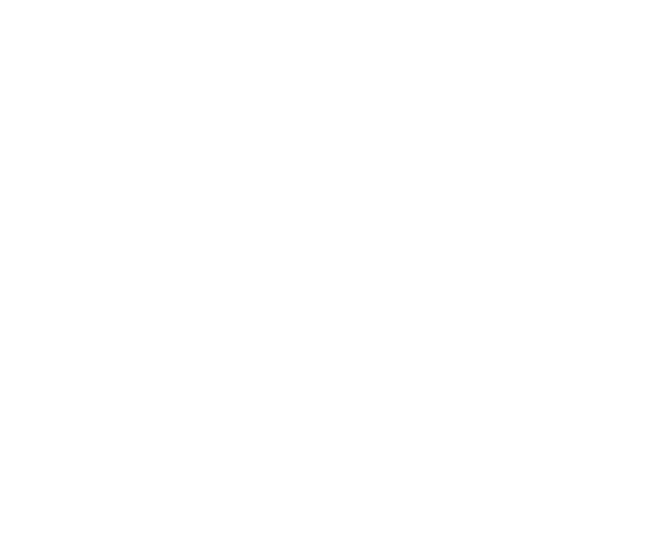
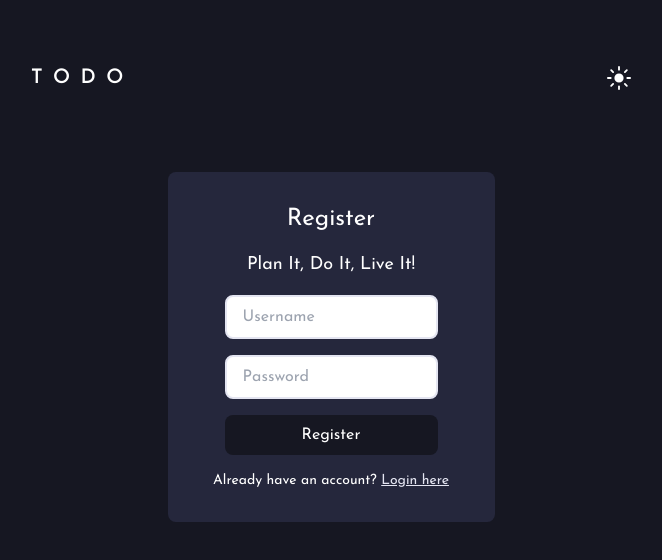
Before and after one commit to vitohartanto/todo-app-FE, a React (Vite) app: page /register in a window 1280 px wide. Shown: the top 560 px of the page, without its empty margins (309-971 px from the left). Built offline with nearby package versions, Linux system fonts and the light colour scheme.

Commit message:
register and login page

```diff
--- a/src/App.jsx
+++ b/src/App.jsx
@@ -14,7 +14,7 @@ function App() {
   const [description, setDescription] = useState('');
   const [editMode, setEditMode] = useState(null); // Menyimpan ID todo yang sedang diedit
   const [isDarkMode, setIsDarkMode] = useState(true); // State untuk mode
-  const [isAuthenticated, setIsAuthenticated] = useState(false);
+  const [isAuthenticated, setIsAuthenticated] = useState(true);
 
   // Fungsi untuk toggle mode
   const toggleDarkMode = () => {
@@ -38,14 +38,32 @@ function App() {
       <Router>
         <div>
           <Routes>
-            <Route path="/register" element={<Register />} />
-            <Route path="/login" element={<Login onLogin={handleLogin} />} />
             <Route
-              path="/todos"
+              path="/register"
+              element={
+                <Register
+                  isDarkMode={isDarkMode}
+                  toggleDarkMode={toggleDarkMode}
+                />
+              }
+            />
+            <Route
+              path="/login"
+              element={
+                <Login
+                  isDarkMode={isDarkMode}
+                  onLogin={handleLogin}
+                  toggleDarkMode={toggleDarkMode}
+                />
+              }
+            />
+            <Route
+              path="/"
               element={
                 isAuthenticated ? (
                   <TodoApp
                     isDarkMode={isDarkMode}
+                    isAuthenticated={isAuthenticated}
                     toggleDarkMode={toggleDarkMode}
                     description={description}
                     setDescription={setDescription}
@@ -58,7 +76,7 @@ function App() {
                 )
               }
             />
-            <Route path="*" element={<Navigate to="/login" />} />
+            {/* <Route path="*" element={<Navigate to="/login" />} /> */}
           </Routes>
         </div>
       </Router>
--- a/src/components/TopComponent.jsx
+++ b/src/components/TopComponent.jsx
@@ -3,24 +3,63 @@ import BackgroundImageDark from '../images/bg-mobile-dark.jpg';
 import BackgroundImageLight from '../images/bg-mobile-light.jpg';
 import Sun from '../images/icon-sun.svg';
 import Moon from '../images/icon-moon.svg';
-const TopComponent = ({ isDarkMode, toggleDarkMode }) => {
+import { FaMoon } from 'react-icons/fa';
+import { FaSignOutAlt } from 'react-icons/fa';
+
+const TopComponent = ({
+  isDarkMode,
+  toggleDarkMode,
+  onLogout,
+  isAuthenticated,
+}) => {
   return (
     <div className="flex justify-center">
+      {isAuthenticated && (
         <img
           src={isDarkMode ? BackgroundImageDark : BackgroundImageLight}
           alt="Background Mobile"
           className="w-full absolute inset-0 z-[-1]"
         />
-      <div className="flex justify-between px-0 py-8 w-[327px] sm:w-96 sm:pt-12 lg:w-[600px] lg:pt-16">
-        <h1 className="text-xl font-semibold tracking-widest text-white">
+      )}
+      <div className="flex justify-between items-center px-0 py-8 w-[327px] sm:w-96 sm:pt-12 lg:w-[600px] lg:pt-16">
+        <h1
+          className={`${
+            isAuthenticated
+              ? 'text-white'
+              : isDarkMode
+              ? 'text-white'
+              : 'text-[#484b6a]'
+          } text-xl font-semibold tracking-widest`}
+        >
           T O D O
         </h1>
+        {isDarkMode ? (
           <img
-          src={isDarkMode ? Sun : Moon}
-          alt="Sun or Moon Icon"
+            src={Sun}
+            alt="Sun Icon"
             className="w-6 h-6"
-          onClick={toggleDarkMode}
+            onClick={() => {
+              toggleDarkMode();
+            }}
           />
+        ) : (
+          <FaMoon
+            style={{ color: '#484b6a', fontSize: '20px' }}
+            onClick={() => {
+              toggleDarkMode();
+            }}
+          />
+        )}
+
+        {isAuthenticated && (
+          <button
+            className="flex items-center p-2 border-2 border-white rounded-lg gap-x-4"
+            onClick={onLogout}
+          >
+            <p className="text-lg text-white">Vito</p>
+            <FaSignOutAlt style={{ color: '#ffffff' }} />
+          </button>
+        )}
       </div>
     </div>
   );
--- a/src/pages/Login.jsx
+++ b/src/pages/Login.jsx
@@ -1,7 +1,76 @@
 import React from 'react';
+import TopComponent from '../components/TopComponent';
+import { Link } from 'react-router-dom';
 
-const Login = () => {
-  return <div></div>;
+const Login = ({ isDarkMode, toggleDarkMode }) => {
+  //   const [username, setUsername] = useState('');
+  //   const [password, setPassword] = useState('');
+  //   const [message, setMessage] = useState('');
+  return (
+    <div className="flex flex-col items-center ">
+      <TopComponent isDarkMode={isDarkMode} toggleDarkMode={toggleDarkMode} />
+      <div
+        className={`absolute inset-0 z-[-1] h-full w-full ${
+          isDarkMode ? 'bg-[#161722]' : 'bg-[#e4e5f1]'
+        }`}
+      />
+      <form
+        className={`mt-12  h-[350px] ${
+          isDarkMode ? 'bg-[#25273c]' : 'bg-[#fafafa]'
+        } w-[327px] flex flex-col rounded-lg items-center justify-center`}
+      >
+        <h1
+          className={`text-2xl ${
+            isDarkMode ? 'text-white' : 'text-black'
+          } mb-4`}
+        >
+          Login
+        </h1>
+        <p
+          className={` text-lg ${
+            isDarkMode ? 'text-white' : 'text-black'
+          } mb-4`}
+        >
+          Plan It, Do It, Live It!
+        </p>
+        <div className="flex flex-col gap-y-4">
+          <input
+            type="text"
+            className="px-4 py-2 rounded-lg border-[#e4e5f1] border-2"
+            placeholder="Username"
+          />
+          <input
+            type="text"
+            className="px-4 py-2 rounded-lg border-[#e4e5f1] border-2"
+            placeholder="Password"
+          />
+          <button
+            type="submit"
+            className={`rounded-lg px-4 py-2 ${
+              isDarkMode
+                ? 'bg-[#161722] text-white'
+                : 'bg-[#e4e5f1] text-[#161722]'
+            }`}
+          >
+            Login
+          </button>
+        </div>
+        <p
+          className={`mt-4 text-sm ${isDarkMode ? 'text-white' : 'text-black'}`}
+        >
+          Don&apos;t have an account yet?{' '}
+          <Link
+            to="/register"
+            className={`underline ${
+              isDarkMode ? 'text-[#e4e5f1]' : 'text-[#161722]'
+            }`}
+          >
+            Register here
+          </Link>
+        </p>
+      </form>
+    </div>
+  );
 };
 
 export default Login;
--- a/src/pages/Register.jsx
+++ b/src/pages/Register.jsx
@@ -1,7 +1,73 @@
 import React from 'react';
+import TopComponent from '../components/TopComponent';
+import { Link } from 'react-router-dom';
 
-const Register = () => {
-  return <div></div>;
+const Register = ({ isDarkMode, toggleDarkMode }) => {
+  return (
+    <div className="flex flex-col items-center ">
+      <TopComponent isDarkMode={isDarkMode} toggleDarkMode={toggleDarkMode} />
+      <div
+        className={`absolute inset-0 z-[-1] h-full w-full ${
+          isDarkMode ? 'bg-[#161722]' : 'bg-[#e4e5f1]'
+        }`}
+      />
+      <form
+        className={`mt-12  h-[350px] ${
+          isDarkMode ? 'bg-[#25273c]' : 'bg-[#fafafa]'
+        } w-[327px] flex flex-col rounded-lg items-center justify-center`}
+      >
+        <h1
+          className={`text-2xl ${
+            isDarkMode ? 'text-white' : 'text-black'
+          } mb-4`}
+        >
+          Register
+        </h1>
+        <p
+          className={` text-lg ${
+            isDarkMode ? 'text-white' : 'text-black'
+          } mb-4`}
+        >
+          Plan It, Do It, Live It!
+        </p>
+        <div className="flex flex-col gap-y-4">
+          <input
+            type="text"
+            className="px-4 py-2 rounded-lg border-[#e4e5f1] border-2"
+            placeholder="Username"
+          />
+          <input
+            type="text"
+            className="px-4 py-2 rounded-lg border-[#e4e5f1] border-2"
+            placeholder="Password"
+          />
+          <button
+            type="submit"
+            className={`rounded-lg px-4 py-2 ${
+              isDarkMode
+                ? 'bg-[#161722] text-white'
+                : 'bg-[#e4e5f1] text-[#161722]'
+            }`}
+          >
+            Register
+          </button>
+        </div>
+        <p
+          className={`mt-4 text-sm ${isDarkMode ? 'text-white' : 'text-black'}`}
+        >
+          Already have an account?{' '}
+          <Link
+            to="/login"
+            className={`underline ${
+              isDarkMode ? 'text-[#e4e5f1]' : 'text-[#161722]'
+            }`}
+          >
+            Login here
+          </Link>
+        </p>
+      </form>
+    </div>
+  );
 };
 
 export default Register;
--- a/src/pages/TodoApp.jsx
+++ b/src/pages/TodoApp.jsx
@@ -10,6 +10,8 @@ const TodoApp = ({
   setDescription,
   editMode,
   setEditMode,
+  onLogout,
+  isAuthenticated,
 }) => {
   return (
     <>
@@ -19,7 +21,12 @@ const TodoApp = ({
           isDarkMode ? 'bg-[#161722]' : 'bg-[#e4e5f1]'
         }`}
       ></div>
-      <TopComponent isDarkMode={isDarkMode} toggleDarkMode={toggleDarkMode} />
+      <TopComponent
+        isDarkMode={isDarkMode}
+        toggleDarkMode={toggleDarkMode}
+        onLogout={onLogout}
+        isAuthenticated={isAuthenticated}
+      />
       <InputTodo
         description={description}
         setDescription={setDescription}
```
Also changed, not shown: src/components/Login.jsx (deleted), src/components/Register.jsx (deleted). Lines whose indentation alone changed are shown as unchanged.
